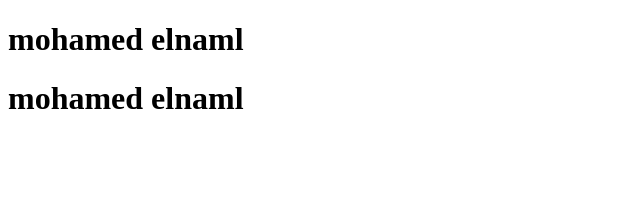
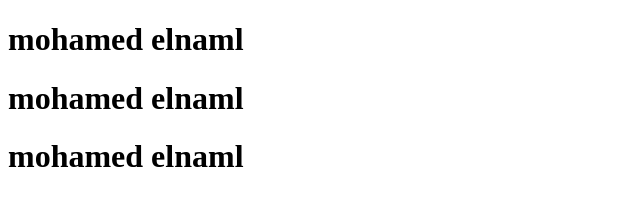
Before and after one commit to mohamedvl/project-x, a plain HTML site: page test2.html in a window 1280 px wide. Shown: the whole page, without its empty margins (0-640 px from the left). Drawn offline with Linux system fonts and the light colour scheme.

Commit message:
adding anew line

```diff
--- a/test2.html
+++ b/test2.html
@@ -8,5 +8,6 @@
 <body>
     <h1>mohamed elnaml</h1>
     <h1>mohamed elnaml</h1>
+    <h1>mohamed elnaml</h1>
 </body>
 </html>
```
Also changed, not shown: 1 other file.
